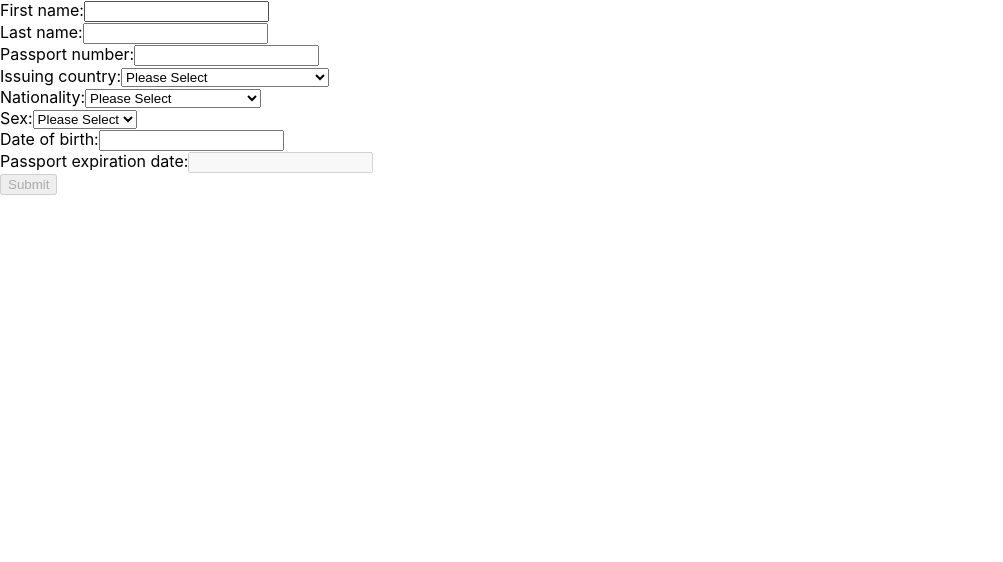
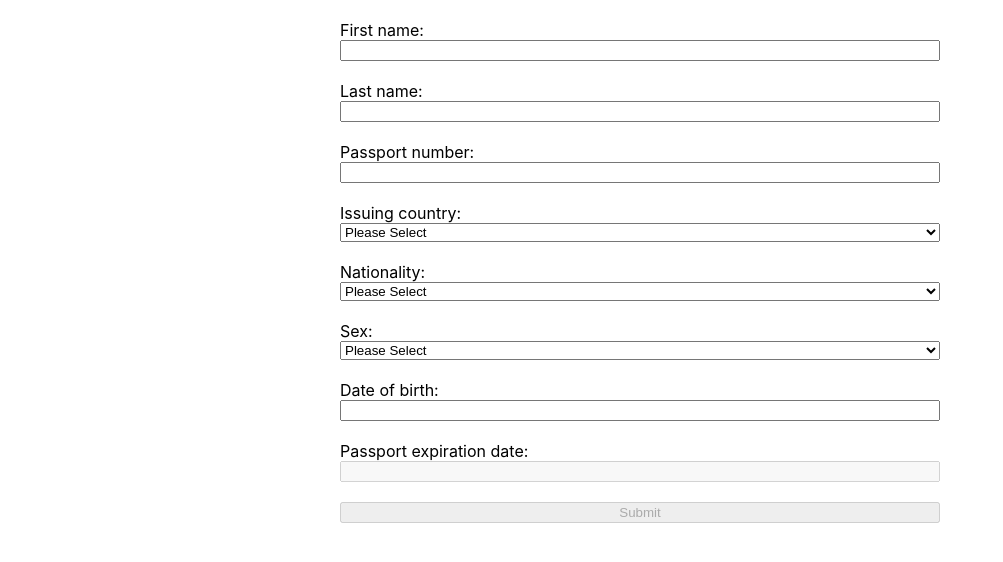
Before and after one commit to AlexOg37/form-with-validation, a React (Create React App) app: page / in a window 1280 px wide. Shown: the top 562 px of the page, without its empty margins (0-1003 px from the left). Built offline with nearby package versions, Linux system fonts and the light colour scheme.

Commit message:
add basic styles

```diff
--- a/package.json
+++ b/package.json
@@ -15,6 +15,7 @@
     "react": "^16.12.0",
     "react-dom": "^16.12.0",
     "react-scripts": "3.3.0",
+    "styled-components": "^4.4.1",
     "typescript": "~3.7.2"
   },
   "homepage": ".",
@@ -42,5 +43,8 @@
       "last 1 firefox version",
       "last 1 safari version"
     ]
+  },
+  "devDependencies": {
+    "@types/styled-components": "^4.4.1"
   }
 }
--- a/src/Form/FormPresentation.tsx
+++ b/src/Form/FormPresentation.tsx
@@ -5,8 +5,17 @@ import { SelectField } from '../Select/SelectField';
 import { countries } from './countries';
 import { nationalities } from './nationalities';
 import { Values, Errors } from '../actions';
+import styled from 'styled-components';
 
 export type Validation = (value: string) => string;
+
+const FormWrapper = styled.form`
+  width: 600px;
+  display: flex;
+  align-content: center;
+  flex-direction: column;
+  margin: auto;
+`;
 
 type Props = {
   errors: Errors;
@@ -36,7 +45,7 @@ const FormPresentation: React.FC<Props> = ({
   values
 }) => {
   return (
-    <form onSubmit={handleFormSubmit}>
+    <FormWrapper onSubmit={handleFormSubmit}>
       <TextInput
         label={formData.nameLabel}
         name='first-name'
@@ -106,7 +115,7 @@ const FormPresentation: React.FC<Props> = ({
         disabled={errors.dateOfBirth !== ''}
       />
       <button type='submit' disabled={!isFormValid}>{formData.submitButton}</button>
-    </form>
+    </FormWrapper>
   );
 }
 
--- a/src/index.css
+++ b/src/index.css
@@ -1,5 +1,5 @@
 body {
-  margin: 0;
+  margin: 20px;
   font-family: -apple-system, BlinkMacSystemFont, 'Segoe UI', 'Roboto', 'Oxygen',
     'Ubuntu', 'Cantarell', 'Fira Sans', 'Droid Sans', 'Helvetica Neue',
     sans-serif;
```
Also changed, not shown: 1 other file (tests, documents, lock files or other folders).
